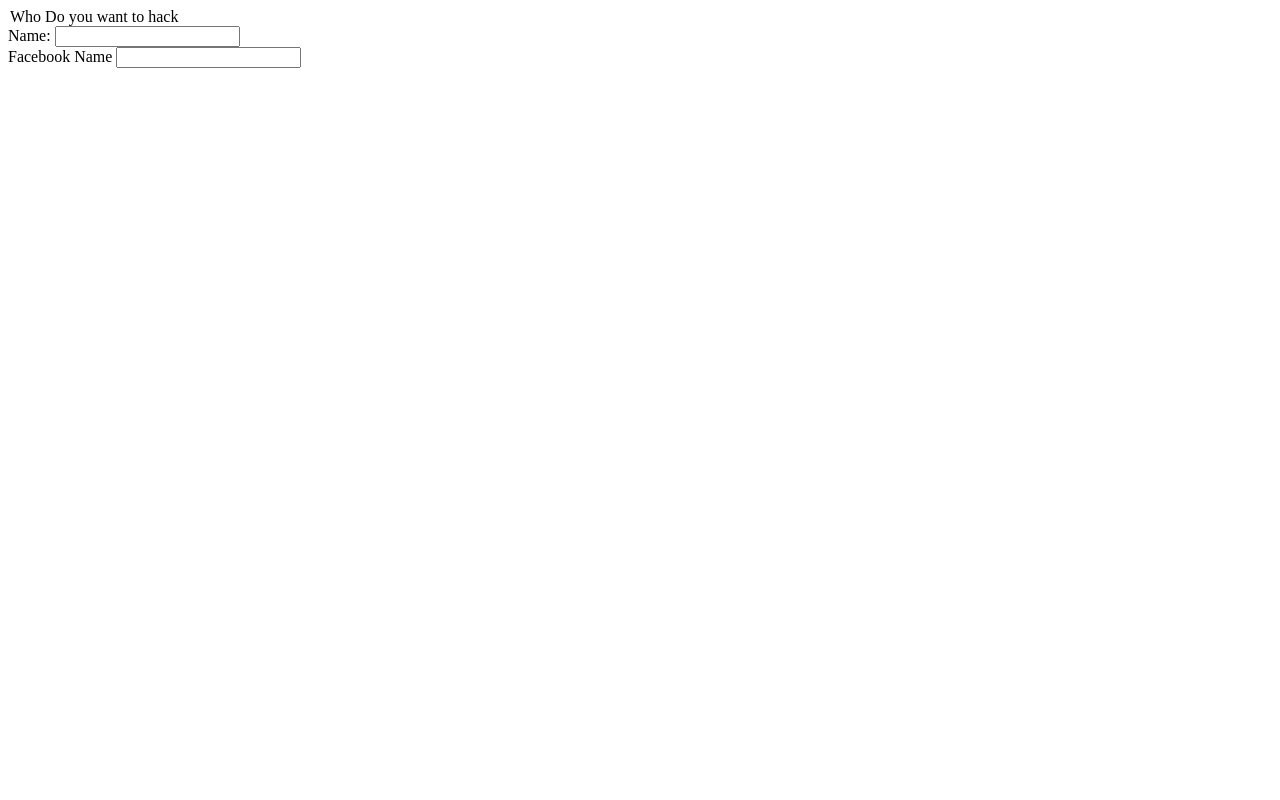
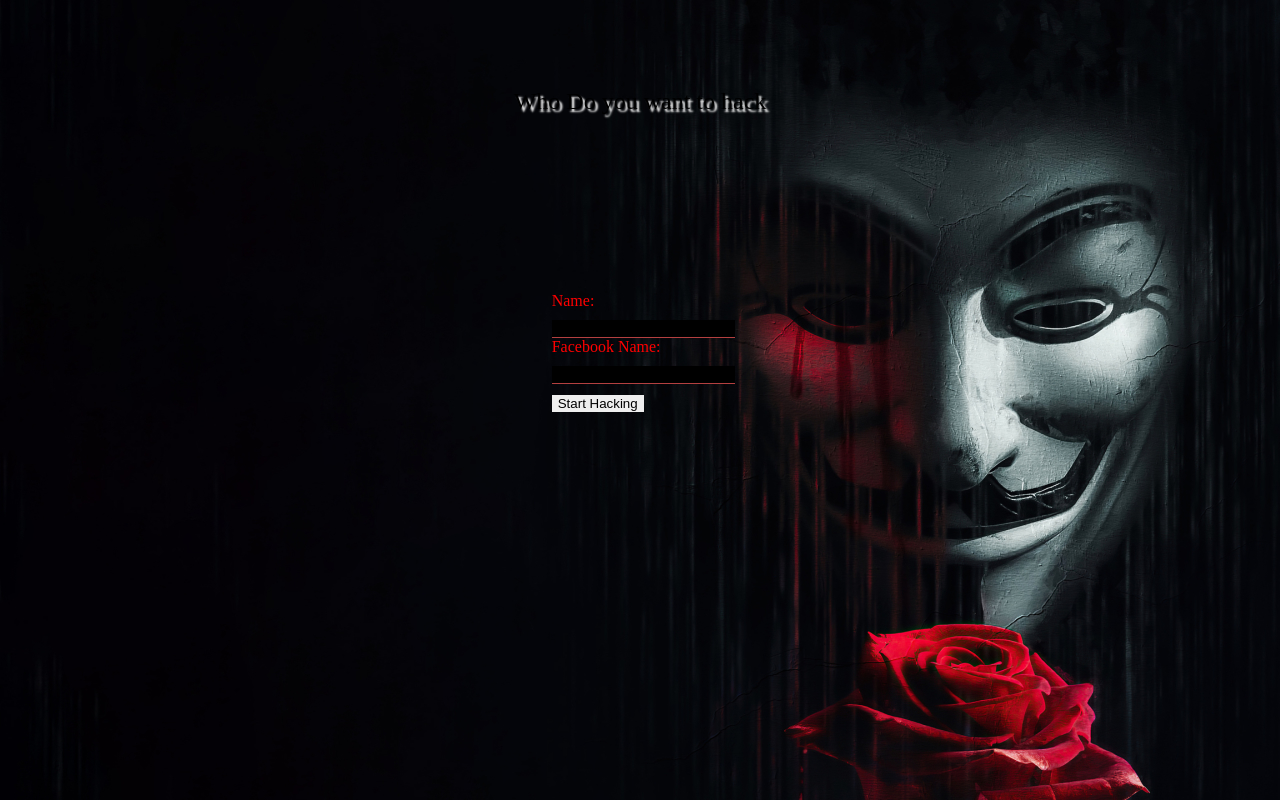
Before and after one commit to FarzamSultani/100daysofjscode, a plain HTML site: page hack.html in a window 1280 px wide. Drawn offline with Linux system fonts and the light colour scheme.

Commit message:
new work

```diff
--- a/hack.css
+++ b/hack.css
@@ -0,0 +1,38 @@
+body{
+    display: flex;
+    justify-content: center;
+    align-items: center;
+    background-image: url(wall200.jpg);
+}
+legend{
+    font-size: x-large;
+    margin-top: 80px;
+    margin-bottom:100% ;
+    text-shadow: 3px 3px 2px white;
+}
+form{
+    position: relative;
+    bottom:80px;
+    left: 40px;
+    color:red;
+}
+input{
+    color: aliceblue;
+   background-color:black;
+    font-style: italic;
+    margin-top: 10px ;
+    border:none;
+    border-bottom: 1px solid rgb(180, 64, 64);
+}
+input:focus{
+    outline: none;
+    border: 1px ;
+    border-bottom:1px solid rgb(231, 66, 66);
+
+}
+button{
+    position: relative;
+    bottom: 70px;
+    left: 40px;
+    border: none;
+}
--- a/hack.html
+++ b/hack.html
@@ -2,16 +2,22 @@
 <html lang="en">
 <head>
     <meta charset="UTF-8">
+
     <meta name="viewport" content="width=device-width, initial-scale=1.0">
+    <link rel="stylesheet" href="hack.css">
     <title>Document</title>
 </head>
 <body>
-    <legend>Who Do you want to hack</legend>
-    <form action="">
-        <label for="">Name:</label>
-        <input type="text"><br>
-        <label for="">Facebook Name</label>
-        <input type="text">
-    </form>
+    <div class="ti">
+        <legend>Who Do you want to hack</legend>
+        <form action="">
+            <label for="">Name:</label><br>
+            <input type="text"><br>
+            <label for="">Facebook Name:</label><br>
+            <input type="text"><br>
+        </form>
+        <button onclick="submit()">Start Hacking</button>
+    </div>
+
 </body>
 </html>
```
Also changed, not shown: wall200.jpg (added).
